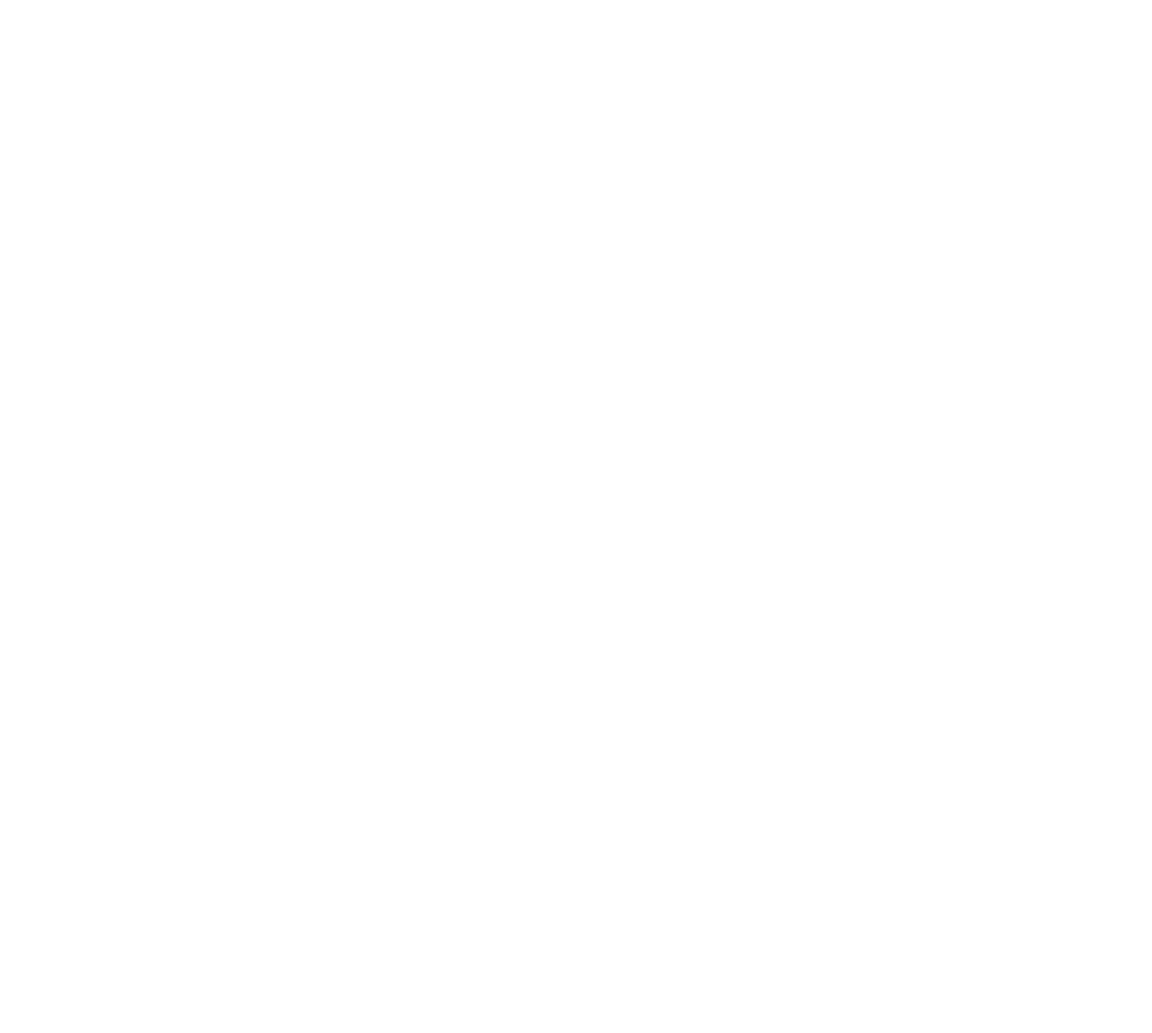
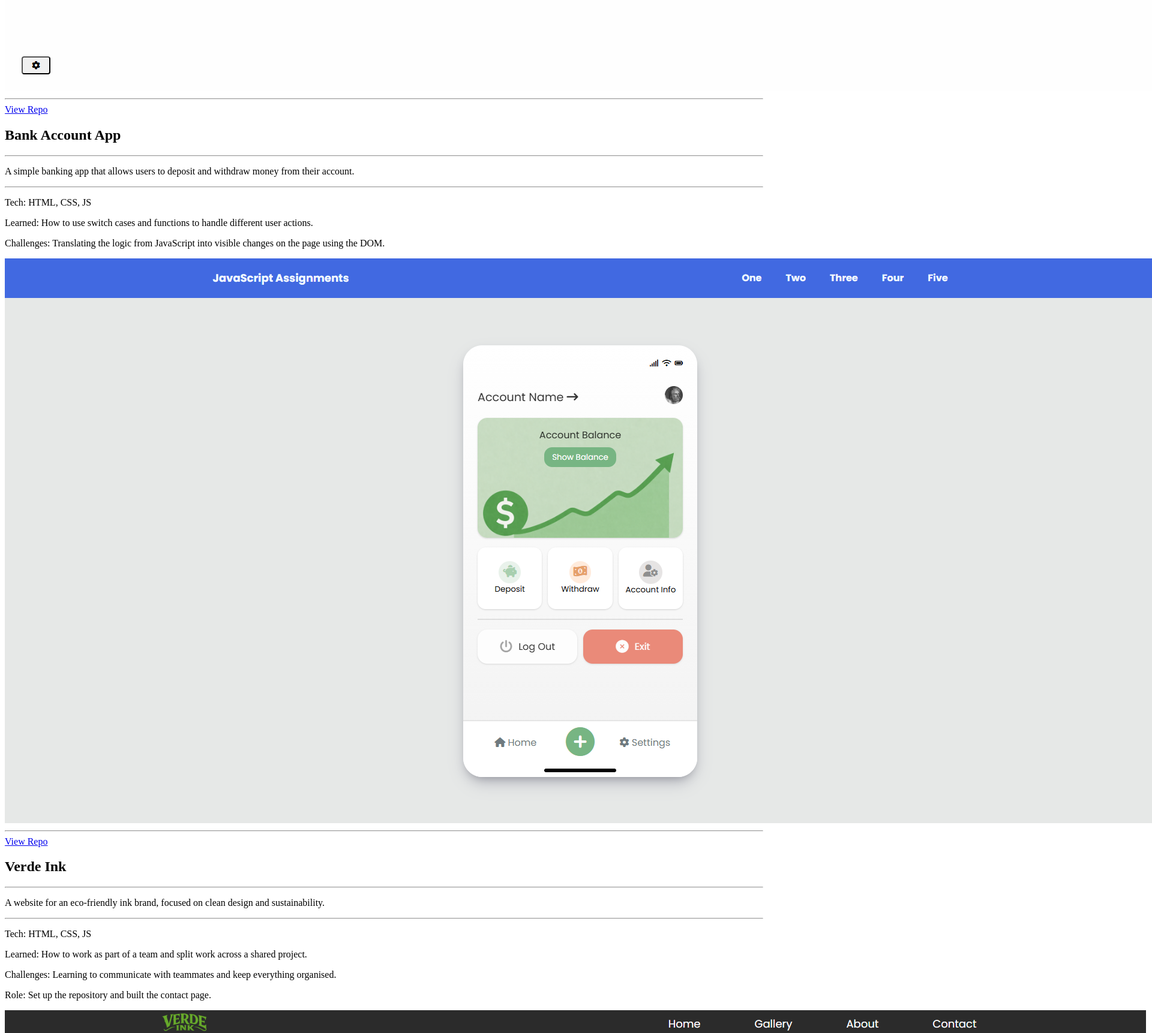
Before and after one commit to ls-95/react-portfolio-assignment, a React (Vite) app: page / in a window 1280 px wide. Shown: the part 1074-2797 px from the top of the page at 60% size, 1920 px wide, since content can reach past the window. Before the commit the page ends 800 px from the top, so only its background shows below. Built offline with nearby package versions, Linux system fonts and the light colour scheme.

Commit message:
Add project data to App.jsx

```diff
--- a/src/App.jsx
+++ b/src/App.jsx
@@ -6,7 +6,50 @@ import verdeInkImg from "./assets/verde-ink.png";
 import typingGameImg from "./assets/typing-game.png";
 
 function App() {
-  return <div className="app"></div>;
+  return (
+    <div className="app">
+      <h2>My Projects</h2>
+      <main className="project-list">
+        <Project
+          title="Typing Game"
+          tech="HTML, CSS, JS"
+          summary="An interactive typing game with multiple difficulty levels to challenge and improve your typing speed and accuracy."
+          learned="How to connect different features together into a smooth user experience."
+          challenges="Getting the different difficulty levels."
+          image={typingGameImg}
+          repo="https://github.com/ls-95/typing-game-starter-master"
+        />
+        <Project
+          title="Bank Account App"
+          tech="HTML, CSS, JS"
+          summary="A simple banking app that allows users to deposit and withdraw money from their account."
+          learned="How to use switch cases and functions to handle different user actions."
+          challenges="Translating the logic from JavaScript into visible changes on the page using the DOM."
+          image={bankAccountImg}
+          repo="https://github.com/ls-95/javascript-assignments/tree/master/src/lesson-five"
+        />
+        <Project
+          title="Verde Ink"
+          tech="HTML, CSS, JS"
+          summary="A website for an eco-friendly ink brand, focused on clean design and sustainability."
+          learned="How to work as part of a team and split work across a shared project."
+          role="Set up the repository and built the contact page."
+          challenges="Learning to communicate with teammates and keep everything organised."
+          image={verdeInkImg}
+          repo="https://github.com/ls-95/verde-ink"
+        />
+        <Project
+          title="Travel Website"
+          tech="HTML, SASS, JS"
+          summary="A website for a travel company where users can explore destinations."
+          learned="How to use SASS across a larger project including variables and reusable styles."
+          challenges="Applying SASS across the whole project while working within a deadline."
+          image={travelImg}
+          repo="https://github.com/ls-95/assignment-test-skills"
+        />
+      </main>
+    </div>
+  );
 }
 
 export default App;
--- a/src/components/Project.jsx
+++ b/src/components/Project.jsx
@@ -1,5 +1,41 @@
 import "./Project.css";
 
-function Project(props) {}
+function Project(props) {
+  return (
+    <div className="project-card">
+      <h2>{props.title}</h2>
+      <hr />
+      <p>{props.summary}</p>
+      <hr />
+      <div className="project-container">
+        <div className="project-information">
+          <p>
+            <span>Tech:</span> {props.tech}
+          </p>
+          <p>
+            <span>Learned:</span> {props.learned}
+          </p>
+          <p>
+            <span>Challenges:</span> {props.challenges}
+          </p>
+          {props.role && (
+            <p>
+              <span>Role:</span> {props.role}
+            </p>
+          )}
+        </div>
+        <div className="img-container">
+          <img src={props.image} alt={props.title} />
+        </div>
+      </div>
+      <hr />
+      <div className="btn-container">
+        <a href={props.repo} target="_blank">
+          View Repo
+        </a>
+      </div>
+    </div>
+  );
+}
 
 export default Project;
```
